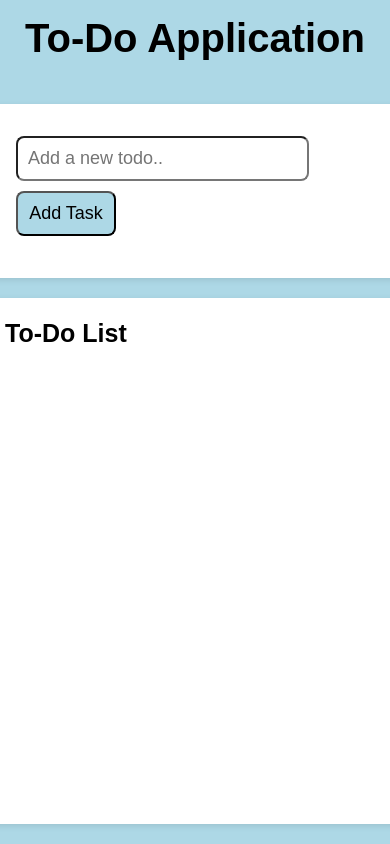
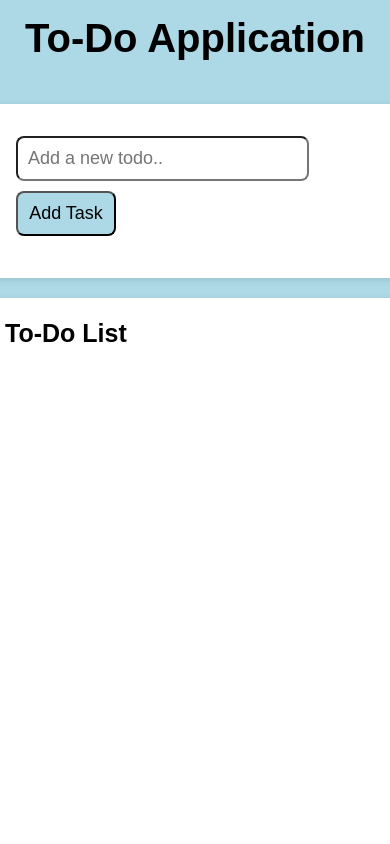
Before and after one commit to Hussain-0408/to-doapplication, a React (Create React App) app: page / in a window 390 px wide. Built offline with nearby package versions, Linux system fonts and the light colour scheme.

Commit message:
some responsive code

```diff
--- a/src/components/ToDoListarea.js
+++ b/src/components/ToDoListarea.js
@@ -7,22 +7,25 @@ function ToDoListarea({ tasks, setTasks }) {
         const newTasks = [...tasks];
         newTasks[index].completed = !newTasks[index].completed;
         setTasks(newTasks);
+
     };
 
     const deleteTask = (index) => {
+
         const newTasks = tasks.filter((_, i) => i !== index); // remove by index
         setTasks(newTasks);
-    };
-
-    const permission = (index)=>{
-       const isConfirmed = window.confirm("Are you sure you want to delete this task.");
-       if(isConfirmed){
-        deleteTask(index)
-       }
-    }
 
 
 
+    };
+
+    const permission = (index) => {
+        const isConfirmed = window.confirm("Are you sure you want to delete this task.");
+        if (isConfirmed) {
+            deleteTask(index)
+        }
+
+    }
 
     return (
         <div className='todolist-Rootcontainer'>
@@ -33,28 +36,18 @@ function ToDoListarea({ tasks, setTasks }) {
                 <div className='todo-listcontainer'>
                     {tasks.map((task, index) => (
                         <li key={index} className="task-item">
-
                             <input
                                 type='checkbox'
                                 checked={task.completed}
-                                onChange={() => toggleComplete(index)}
+                                onChange={(e) =>toggleComplete(index) }
                                 id='triger'
                             />
                             <p style={{ textDecoration: task.completed ? "line-through" : "none" }}>
                                 {task.text}
                             </p>
-
-                            <button className="delete-btn" onClick={()=>{
-
-                                  permission(index)
-
-
-                            }}>
+                            <button className="delete-btn" onClick={() => { permission(index) }}>
                                 Delete
-
                             </button>
-
-
                         </li>
                     ))}
                 </div>
--- a/src/styles/ToDoList.css
+++ b/src/styles/ToDoList.css
@@ -9,6 +9,7 @@
     border-radius: 5px;
     padding: 1rem;
     margin-top: 20px;
+    height: 100vh;
     /* height: 500px; */
     overflow-y: scroll;
     overflow-x: hidden;
@@ -32,6 +33,7 @@
     /* border: 1px solid black; */
     margin-top: 0px;
     border-radius: 0.5rem;
+
 }
 
 .todolist-heading h2 {
@@ -41,6 +43,7 @@
     font-size: 25px;
     color: black;
     border-radius: 0.5rem;
+      font-weight: 20px;
 }
 .todo-listcontainer{
     /* border: 1px solid red; */
@@ -56,10 +59,6 @@
 }
 .list-buttons{
     padding: 5px;
-}
-
-.todolist-Rootcontainer {
-  margin: 20px;
 }
 
 .task-list {
@@ -107,7 +106,8 @@
 @media (max-width:786px) {
   .todolist-Rootcontainer{
     width: 100vw;
-    height: 100vh;
+    max-width: 100vh;
+    /* border: 1px solid red; */
   }
   .todo-listcontainer{
     max-width: 100%;
```
Also changed, not shown: src/components/Inputarea.js (line endings or trailing spaces).
